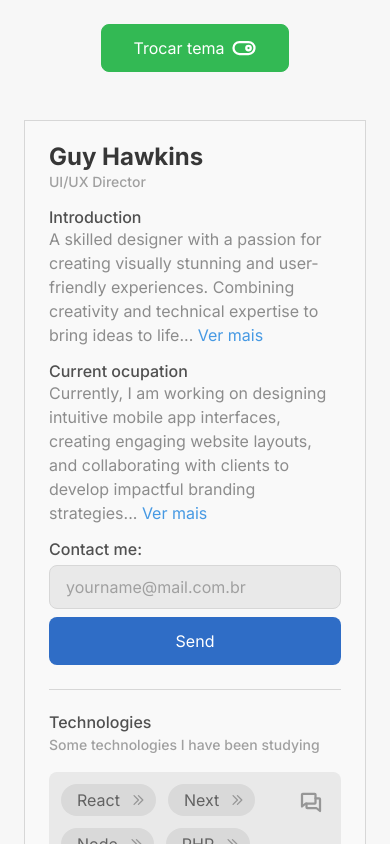
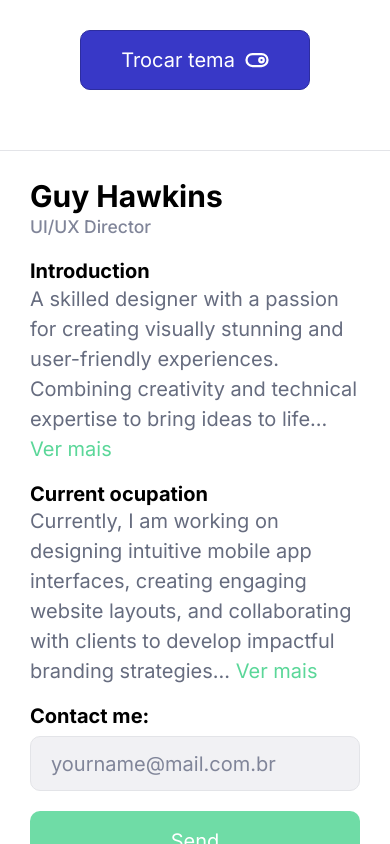
Before and after one commit to vitormarkis/nomenclatura-mentor-cycle, a React (Vite) app: page / in a window 390 px wide. Shown: the top 844 px of the page. Built offline with nearby package versions, Linux system fonts and the light colour scheme.

Commit message:
setup the colors

```diff
--- a/src/App.tsx
+++ b/src/App.tsx
@@ -18,15 +18,14 @@ export function App() {
   const ThemeIcon = theme == "dark" ? IconToggleLeft : IconToggleRight
 
   return (
-    <div className="_first grid place-items-center h-screen">
+    <div className="_floor grid place-items-center min-h-screen">
       <div className="_action">
         <button
           onClick={() => (theme == "dark" ? setTheme("light") : setTheme("dark"))}
           className={twMerge(
             "h-12 px-8 flex items-center gap-2 rounded-lg my-6",
-            "bg-background-base text-fore-ground border border-ring-base hover:bg-background-shadow",
-            "outline-none focus:outline-1 focus:outline-offset-2 focus:outline-ring-strong",
-            "dark:bg-transparent dark:hover:bg-white/5"
+            "bg-background text-color border border-ring-base hover:bg-background-shade",
+            "outline-none focus:outline-1 focus:outline-offset-2 focus:outline-ring-strong"
           )}
         >
           <span className="whitespace-nowrap">Trocar tema</span>
@@ -36,7 +35,7 @@ export function App() {
           />
         </button>
       </div>
-      <Example className="py-6 flex md:flex-row flex-col m-6 px-6 md:px-0">
+      <Example className="py-6 flex md:flex-row flex-col my-6 mx-0 sm:mx-6 px-6 border-y border-x-none sm:border-x">
         <div
           className={twMerge(
             "flex flex-col gap-4 flex-1",
@@ -53,7 +52,7 @@ export function App() {
             <A.Paragraph>
               A skilled designer with a passion for creating visually stunning and user-friendly
               experiences. Combining creativity and technical expertise to bring ideas to life...{" "}
-              <span className="font-normal text-fore-support hover:underline hover:cursor-pointer">
+              <span className="_action_fore _support font-normal text-color hover:underline hover:cursor-pointer">
                 Ver mais
               </span>
             </A.Paragraph>
@@ -64,7 +63,7 @@ export function App() {
               Currently, I am working on designing intuitive mobile app interfaces, creating
               engaging website layouts, and collaborating with clients to develop impactful branding
               strategies...{" "}
-              <span className="font-normal text-fore-support hover:underline hover:cursor-pointer">
+              <span className="_action_fore _support text-color font-normal hover:underline hover:cursor-pointer">
                 Ver mais
               </span>
             </A.Paragraph>
@@ -74,16 +73,16 @@ export function App() {
             <A.Input
               type="email"
               placeholder="yourname@mail.com.br"
-              className="_second mb-2 placeholder:text-fore-soft text-fore-strong"
+              className="_surface mb-4"
               value={emailInput}
               onChange={e => setEmailInput(e.target.value)}
             />
             <button
               className={twMerge(
-                "_secondary rounded-lg h-12 px-4 flex items-center justify-center gap-2 w-full",
-                "text-fore-ground bg-background-base",
-                "hover:bg-background-shadow",
-                "disabled:bg-background-opposite disabled:cursor-not-allowed",
+                "_support _action rounded-lg h-12 px-4 flex items-center justify-center gap-2 w-full",
+                "text-color bg-background",
+                "hover:bg-background-shade",
+                "disabled:bg-background/70 disabled:cursor-not-allowed",
                 "outline-none focus:outline-1 focus:outline-offset-2 focus:outline-ring-strong"
               )}
               disabled={emailInput.length === 0}
@@ -99,20 +98,20 @@ export function App() {
               <A.SubHeading>Some technologies I have been studying</A.SubHeading>
             </div>
 
-            <div className="_second flex gap-3 p-3 rounded-lg bg-background-base">
+            <div className="_surface flex gap-3 p-3 rounded-lg bg-background">
               <div className="flex flex-wrap gap-3">
                 {techs.map(t => (
                   <div
                     className={twMerge(
-                      "_third h-8 pl-4 pr-2 flex items-center rounded-full text-fore-ground",
-                      "bg-background-base"
+                      "_ground h-8 pl-4 pr-2 flex items-center rounded-full text-color",
+                      "bg-background"
                     )}
                   >
                     <span className="whitespace-nowrap">{t}</span>
                     <div
                       className={twMerge(
                         "h-5 w-5 ml-2 grid place-items-center rounded-full hover:cursor-pointer",
-                        "hover:bg-background-shadow"
+                        "hover:bg-background-shade"
                       )}
                     >
                       <IconCaretDoubleRight
@@ -127,7 +126,7 @@ export function App() {
                 <div
                   className={twMerge(
                     "h-9 w-9 ml-2 grid place-items-center rounded-lg hover:cursor-pointer",
-                    "hover:bg-background-shadow"
+                    "hover:bg-background-shade"
                   )}
                 >
                   <IconChat
@@ -141,15 +140,14 @@ export function App() {
           <div className="flex flex-col gap-4 mt-auto">
             <div>
               <A.Heading>Nesting</A.Heading>
-              <A.Paragraph>
+              <A.Paragraph className="mb-4">
                 Não possui a classe <strong>_action</strong>, herda as estilizações do pai
               </A.Paragraph>
               <button
                 className={twMerge(
                   "h-12 px-8 w-full flex items-center justify-center gap-2 rounded-lg",
-                  "bg-background-base text-fore-ground border border-ring-base hover:bg-background-shadow",
-                  "outline-none focus:outline-1 focus:outline-offset-2 focus:outline-ring-strong",
-                  "dark:bg-transparent dark:hover:bg-fore-ground/10"
+                  "bg-background text-color border border-ring-base hover:bg-background-shade",
+                  "outline-none focus:outline-1 focus:outline-offset-2 focus:outline-ring-strong"
                 )}
               >
                 <span className="whitespace-nowrap">Sem _action</span>
@@ -160,15 +158,14 @@ export function App() {
               </button>
             </div>
             <div>
-              <A.Paragraph>
+              <A.Paragraph className="mb-4">
                 Possui a classe <strong>_action</strong>, possui suas próprias estilizações
               </A.Paragraph>
               <button
                 className={twMerge(
                   "_action h-12 px-8 w-full flex items-center justify-center gap-2 rounded-lg",
-                  "bg-background-base text-fore-ground border border-ring-base hover:bg-background-shadow",
-                  "outline-none focus:outline-1 focus:outline-offset-2 focus:outline-ring-strong",
-                  "dark:bg-transparent dark:hover:bg-fore-ground/10"
+                  "bg-background text-color border border-ring-base hover:bg-background-shade",
+                  "outline-none focus:outline-1 focus:outline-offset-2 focus:outline-ring-strong"
                 )}
               >
                 <span className="whitespace-nowrap">Com _action</span>
--- a/src/chip/index.tsx
+++ b/src/chip/index.tsx
@@ -11,7 +11,7 @@ export default function Chip({ text, ...props }: ChipProps) {
     <div
       {...props}
       className={twMerge(
-        "flex-1 min-w-min grid place-items-center relative bg-gradient-to-b from-background-base to-middleground-shadow text-fore-ground h-8 rounded-[var(--rounded)] overflow-hidden px-4",
+        "flex-1 min-w-min grid place-items-center relative bg-gradient-to-b from-background-base to-middleground-shadow text-color h-8 rounded-[var(--rounded)] overflow-hidden px-4",
         props.className
       )}
     >
--- a/src/components/Example.tsx
+++ b/src/components/Example.tsx
@@ -13,10 +13,9 @@ export function Example({ ...props }: ExampleProps) {
         "max-w-[60rem]",
         props.className,
         `
-        bg-background-base
-        border
+        bg-background
         border-ring-base
-        text-fore-ground
+        text-color
         `
       )}
     >
--- a/src/components/atoms/Heading.tsx
+++ b/src/components/atoms/Heading.tsx
@@ -9,7 +9,7 @@ export function Heading({ ...props }: HeadingProps) {
   return (
     <h3
       {...props}
-      className={twMerge("text-fore-heading-soft font-medium leading-none mb-0.5", props.className)}
+      className={twMerge("text-heading-soft font-semibold leading-none mb-0.5", props.className)}
     >
       {props.children}
     </h3>
--- a/src/components/atoms/Input.tsx
+++ b/src/components/atoms/Input.tsx
@@ -13,8 +13,10 @@ export function Input({ type = "text", ...props }: InputProps) {
       className={twMerge(
         `
         border-ring-base
-        bg-background-base
+        bg-background
         focus:outline-ring-strong
+        placeholder:text-color-soft
+        text-color-strong
         `,
         "border rounded-lg h-11 px-4 w-full outline-none focus:outline-offset-2 focus:outline-1",
         props.className
--- a/src/components/atoms/MainHeading.tsx
+++ b/src/components/atoms/MainHeading.tsx
@@ -9,10 +9,7 @@ export function MainHeading({ ...props }: MainHeadingProps) {
   return (
     <h2
       {...props}
-      className={twMerge(
-        "text-fore-heading-base text-2xl font-black leading-none",
-        props.className
-      )}
+      className={twMerge("text-heading text-2xl font-black leading-none", props.className)}
     >
       {props.children}
     </h2>
--- a/src/components/atoms/SubHeading.tsx
+++ b/src/components/atoms/SubHeading.tsx
@@ -9,7 +9,7 @@ export function SubHeading({ ...props }: SubHeadingProps) {
   return (
     <strong
       {...props}
-      className={twMerge("text-fore-soft text-sm font-medium mb-4", props.className)}
+      className={twMerge("text-heading-sub text-sm font-medium mb-4", props.className)}
     >
       {props.children}
     </strong>
--- a/src/index.css
+++ b/src/index.css
@@ -2,197 +2,172 @@
 @tailwind utilities;
 @tailwind components;
 
-
-:root {
-  --chateau-green-50: 241 252 243;
-  --chateau-green-100: 223 249 229;
-  --chateau-green-200: 193 241 204;
-  --chateau-green-300: 144 229 165;
-  --chateau-green-400: 88 208 117;
-  --chateau-green-500: 51 185 84;
-  --chateau-green-600: 36 149 64;
-  --chateau-green-700: 31 118 53;
-  --chateau-green-800: 30 93 46;
-  --chateau-green-900: 26 77 40;
-  --chateau-green-950: 9 42 19;
-
-  --picton-blue-50: 241 248 253;
-  --picton-blue-100: 222 238 251;
-  --picton-blue-200: 197 228 248;
-  --picton-blue-300: 157 211 243;
-  --picton-blue-400: 111 185 235;
-  --picton-blue-500: 70 153 227;
-  --picton-blue-600: 56 130 216;
-  --picton-blue-700: 47 109 198;
-  --picton-blue-800: 44 88 161;
-  --picton-blue-900: 40 76 128;
-  --picton-blue-950: 29 47 78;
-
-
+@media (max-width: 640px) {
+  html {
+    font-size: 20px;
+  }
 }
 
 #root {
   font-family: "Inter";
   /* font-family: "Roboto"; */
-  background-color: #f7f7f7;
+  background-color: theme('colors.background.DEFAULT');
 }
 
-.dark #root {
-  background-color: #000;
+:root {
+  --action-hue: 240;
+  --action-saturation: 56%;
 
+  --neutral-hue: 227;
+  --neutral-sat: 11%;
+
+  --white: var(--neutral-hue) var(--neutral-sat) 100%;
+  --white-100: var(--neutral-hue) var(--neutral-sat) 95%;
+  --white-200: var(--neutral-hue) var(--neutral-sat) 90%;
+  --white-300: var(--neutral-hue) var(--neutral-sat) 85%;
+  --white-400: var(--neutral-hue) var(--neutral-sat) 80%;
+  --white-500: var(--neutral-hue) var(--neutral-sat) 75%;
+  --white-600: var(--neutral-hue) var(--neutral-sat) 70%;
+  --white-700: var(--neutral-hue) var(--neutral-sat) 65%;
+  --white-800: var(--neutral-hue) var(--neutral-sat) 60%;
+  --white-900: var(--neutral-hue) var(--neutral-sat) 55%;
+
+  --black: var(--neutral-hue) var(--neutral-sat) 0%;
+  --black-100: var(--neutral-hue) var(--neutral-sat) 5%;
+  --black-200: var(--neutral-hue) var(--neutral-sat) 10%;
+  --black-300: var(--neutral-hue) var(--neutral-sat) 15%;
+  --black-400: var(--neutral-hue) var(--neutral-sat) 20%;
+  --black-500: var(--neutral-hue) var(--neutral-sat) 25%;
+  --black-600: var(--neutral-hue) var(--neutral-sat) 30%;
+  --black-700: var(--neutral-hue) var(--neutral-sat) 35%;
+  --black-800: var(--neutral-hue) var(--neutral-sat) 40%;
+  --black-900: var(--neutral-hue) var(--neutral-sat) 45%;
 }
 
-._first {
-  --background-base: 249 249 249;
-  --background-shadow: 233 233 233;
-  --background-opposite: 220 220 220;
-  --ring-base: 215 215 215;
-  --ring-strong: 180 180 180;
-  --fore-heading-base: 55 55 55;
-  --fore-heading-soft: 80 80 80;
-  --fore-ground: 140 140 140;
-  --fore-soft: 160 160 160;
-  --fore-strong: 70 70 70;
-  --fore-support: var(--picton-blue-500);
-  --symbol: 140 140 140;
+._floor {
+  --background: var(--white);
+  --background-alt: var(--white-200);
+  --background-shade: var(--white-200);
+  --color: var(--black-900);
+  --color-strong: var(--black);
+  --color-soft: var(--white-900);
+  --heading: var(--black);
+  --heading-soft: var(--black);
+  --heading-sub: var(--white-900);
+  --ring: var(--white-200);
+  --ring-strong: var(--white-400);
+  --ring-soft: var(--white);
+  --symbol: var(--color);
+  --symbol-strong: var(--color-strong);
+  --symbol-soft: var(--color-soft);
 }
 
-._second {
-  --background-base: 233 233 233;
-  --background-shadow: 217 217 217;
-  --background-opposite: 204 204 204;
-  /* --ring-base: 215 215 215; */
-  /* --ring-strong: 180 180 180; */
-  /* --fore-heading-base: 55 55 55; */
-  /* --fore-heading-soft: 80 80 80; */
-  --fore-ground: 114 114 114;
-  /* --fore-soft: ""; */
-  /* --fore-strong: 60 60 60; */
-  /* --fore-support: 10 10 10; */
-  --symbol: 150 150 150;
+._surface {
+  --background: var(--white-100);
+  --background-alt: var(--white-300);
+  --background-shade: var(--white-300);
 }
 
-._third {
-  --background-base: 217 217 217;
-  --background-shadow: 201 201 201;
-  --background-opposite: 185 185 185;
-  /* --ring-base: 215 215 215; */
-  /* --ring-strong: 180 180 180; */
-  /* --fore-heading-base: 55 55 55; */
-  /* --fore-heading-soft: 80 80 80; */
-  --fore-ground: 98 98 98;
-  /* --fore-soft: ""; */
-  /* --fore-strong: 60 60 60; */
-  /* --fore-support: 10 10 10; */
-  --symbol: 150 150 150;
+._ground {
+  --background: var(--white-200);
+  --background-alt: var(--white-400);
+  --background-shade: var(--white-400);
+}
+
+._support {
+  --action-hue: 510;
+  --action-saturation: 61%;
+}
+
+._warn {
+  --action-hue: 40;
+  --action-saturation: 71%;
+}
+
+._action,
+._action_fore {
+  --action-color-50: var(--action-hue) var(--action-saturation) 90%;
+  --action-color-100: var(--action-hue) var(--action-saturation) 80%;
+  --action-color-200: var(--action-hue) var(--action-saturation) 70%;
+  --action-color-300: var(--action-hue) var(--action-saturation) 60%;
+  --action-color-400: var(--action-hue) var(--action-saturation) 55%;
+  --action-color-500: var(--action-hue) var(--action-saturation) 50%;
+  --action-color-600: var(--action-hue) var(--action-saturation) 45%;
+  --action-color-700: var(--action-hue) var(--action-saturation) 40%;
+  --action-color-800: var(--action-hue) var(--action-saturation) 30%;
+  --action-color-900: var(--action-hue) var(--action-saturation) 20%;
+  --action-color-950: var(--action-hue) var(--action-saturation) 10%;
 }
 
 ._action {
-  --background-base: var(--chateau-green-500);
-  --background-shadow: 46 168 77;
-  --background-opposite: var(--chateau-green-600);
-  --ring-base: var(--chateau-green-500);
-  --ring-strong: var(--chateau-green-600);
-  /* --fore-heading-base: 55 55 55; */
-  /* --fore-heading-soft: 80 80 80; */
-  --fore-ground: 255 255 255;
-  /* --fore-soft: ""; */
-  /* --fore-strong: 60 60 60; */
-  /* --fore-support: 10 10 10; */
-  --symbol: 255 255 255;
+  --background: var(--action-color-500);
+  --background-alt: var(--action-color-600);
+  --background-shade: var(--action-color-600);
+  --color: var(--color-strong);
+  --color-strong: var(--white);
+  --color-soft: var(--color-strong);
+  --heading: var(--color-strong);
+  --heading-soft: var(--color-strong);
+  --heading-sub: var(--color-strong);
+  --ring: var(--action-color-700);
+  --ring-strong: var(--action-color-800);
+  --ring-soft: var(--action-color-600);
+  --symbol: var(--color);
+  --symbol-strong: var(--color-strong);
+  --symbol-soft: var(--color-soft);
 }
 
-._secondary {
-  --background-base: var(--picton-blue-500);
-  --background-shadow: var(--picton-blue-600);
-  --background-opposite: var(--picton-blue-700);
-  --ring-base: var(--picton-blue-500);
-  --ring-strong: var(--picton-blue-600);
-  /* --fore-heading-base: 255 255 255; */
-  /* --fore-heading-soft: 200 200 200; */
-  --fore-ground: 255 255 255;
-  /* --fore-soft: ""; */
-  /* --fore-strong: 210 210 210; */
-  /* --fore-support: 10 10 10; */
-  --symbol: 255 255 255;
+._action_fore {
+  --color: var(--action-color-300);
+  --color-strong: var(--action-color-600);
+  --color-soft: var(--action-color-400);
+  --heading: var(--action-color-600);
+  --heading-soft: var(--action-color-500);
+  --heading-sub: var(--action-color-500);
 }
 
-
-/* --middleground-base: 233 233 233;
---middleground-shadow: 217 217 217;
---frontground-base: 217 217 217;
---frontground-shadow: 201 201 201; */
-
-.dark ._first {
-  --background-base: 0 0 0;
-  --background-shadow: 236 236 236;
-  --background-opposite: "";
-  --ring-base: 47 47 47;
-  --ring-strong: 70 70 70;
-  --fore-heading-base: 255 255 255;
-  --fore-heading-soft: 175 175 175;
-  --fore-ground: 130 130 130;
-  --fore-soft: 110 110 110;
-  --fore-strong: 255 255 255;
-  /* --fore-support: 10 10 10; */
-  --symbol: 130 130 130;
+.dark ._floor {
+  --background: var(--black);
+  --background-alt: var(--black-200);
+  --background-shade: var(--black-200);
+  --color: var(--white-900);
+  --color-strong: var(--white);
+  --color-soft: var(--black-900);
+  --heading: var(--white);
+  --heading-soft: var(--white);
+  --heading-sub: var(--black-900);
+  --ring: var(--black-200);
+  --ring-strong: var(--black-400);
+  --ring-soft: var(--black);
+  --symbol: var(--color);
+  --symbol-strong: var(--color-strong);
+  --symbol-soft: var(--color-soft);
 }
 
-.dark ._second {
-  --background-base: 30 30 30;
-  --background-shadow: 50 50 50;
-  --background-opposite: "";
-  /* --ring-base: 47 47 47; */
-  /* --ring-strong: 70 70 70; */
-  /* --fore-heading-base: 255 255 255; */
-  /* --fore-heading-soft: 200 200 200; */
-  --fore-ground: 145 145 145;
-  /* --fore-soft: ""; */
-  /* --fore-strong: 210 210 210; */
-  /* --fore-support: 10 10 10; */
-  --symbol: 145 145 145;
+.dark ._surface {
+  --background: var(--black-200);
+  --background-alt: var(--black-400);
+  --background-shade: var(--black-400);
+  --ring: var(--black-300);
+  --ring-strong: var(--black-500);
+  --ring-soft: var(--black-100);
 }
 
-.dark ._third {
-  --background-base: 50 50 50;
-  --background-shadow: 60 60 60;
-  --background-opposite: "";
-  /* --ring-base: 47 47 47; */
-  /* --ring-strong: 70 70 70; */
-  /* --fore-heading-base: 255 255 255; */
-  /* --fore-heading-soft: 200 200 200; */
-  --fore-ground: 160 160 160;
-  /* --fore-soft: ""; */
-  /* --fore-strong: 210 210 210; */
-  /* --fore-support: 10 10 10; */
-  --symbol: 90 90 90;
+.dark ._ground {
+  --background: var(--black-300);
+  --background-alt: var(--black-500);
+  --background-shade: var(--black-500);
+  --ring: var(--black-400);
+  --ring-strong: var(--black-600);
+  --ring-soft: var(--black-200);
 }
 
-.dark ._action {
-  /* --background-base: var(--chateau-green-500); */
-  /* --background-shadow: var(--chateau-green-950); */
-  --background-opposite: "";
-  --ring-base: var(--chateau-green-500);
-  /* --ring-strong: 180 180 180; */
-  /* --fore-heading-base: 55 55 55; */
-  /* --fore-heading-soft: 80 80 80; */
-  --fore-ground: var(--chateau-green-500);
-  /* --fore-soft: ""; */
-  /* --fore-strong: 60 60 60; */
-  /* --fore-support: 10 10 10; */
-  --symbol: var(--chateau-green-500);
+body {
+  background-color: rgb(var(--background));
 }
 
-.dark ._secondary {
-  /* --background-base: var(--picton-blue-500); */
-  /* --background-shadow: var(--picton-blue-600); */
-  /* --background-opposite: var(--picton-blue-700); */
-  /* --ring-base: 47 47 47; */
-  /* --ring-strong: 70 70 70; */
-  /* --fore-heading-base: 255 255 255; */
-  /* --fore-heading-soft: 200 200 200; */
-  /* --fore-ground: 255 255 255; */
-  /* --fore-soft: ""; */
-  /* --fore-strong: 210 210 210; */
-  /* --symbol: 255 255 255; */
+* {
+  @apply border-ring;
 }
+
+/* } */
--- a/tailwind.config.js
+++ b/tailwind.config.js
@@ -8,52 +8,31 @@ export default {
       transparent: "transparent",
       white: "#fff",
       black: "#000",
-      "picton-blue": {
-        50: "rgb(var(--picton-blue-50) / <alpha-value>)",
-        100: "rgb(var(--picton-blue-100) / <alpha-value>)",
-        200: "rgb(var(--picton-blue-200) / <alpha-value>)",
-        300: "rgb(var(--picton-blue-300) / <alpha-value>)",
-        400: "rgb(var(--picton-blue-400) / <alpha-value>)",
-        500: "rgb(var(--picton-blue-500) / <alpha-value>)",
-        600: "rgb(var(--picton-blue-600) / <alpha-value>)",
-        700: "rgb(var(--picton-blue-700) / <alpha-value>)",
-        800: "rgb(var(--picton-blue-800) / <alpha-value>)",
-        900: "rgb(var(--picton-blue-900) / <alpha-value>)",
-        950: "rgb(var(--picton-blue-950) / <alpha-value>)",
-      },
-      "chateau-green": {
-        50: "rgb(var(--chateau-green-50) / <alpha-value>)",
-        100: "rgb(var(--chateau-green-100) / <alpha-value>)",
-        200: "rgb(var(--chateau-green-200) / <alpha-value>)",
-        300: "rgb(var(--chateau-green-300) / <alpha-value>)",
-        400: "rgb(var(--chateau-green-400) / <alpha-value>)",
-        500: "rgb(var(--chateau-green-500) / <alpha-value>)",
-        600: "rgb(var(--chateau-green-600) / <alpha-value>)",
-        700: "rgb(var(--chateau-green-700) / <alpha-value>)",
-        800: "rgb(var(--chateau-green-800) / <alpha-value>)",
-        900: "rgb(var(--chateau-green-900) / <alpha-value>)",
-        950: "rgb(var(--chateau-green-950) / <alpha-value>)",
-      },
       background: {
-        base: "rgb(var(--background-base) / <alpha-value>)",
-        shadow: "rgb(var(--background-shadow) / <alpha-value>)",
-        opposite: "rgb(var(--background-opposite) / <alpha-value>)",
+        DEFAULT: "hsla(var(--background) / <alpha-value>)",
+        alt: "hsla(var(--background-alt) / <alpha-value>)",
+        shade: "hsla(var(--background-shade) / <alpha-value>)",
       },
       ring: {
-        base: "rgb(var(--ring-base) / <alpha-value>)",
-        strong: "rgb(var(--ring-strong) / <alpha-value>)",
+        DEFAULT: "hsla(var(--ring) / <alpha-value>)",
+        strong: "hsla(var(--ring-strong) / <alpha-value>)",
+        soft: "hsla(var(--ring-soft) / <alpha-value>)",
       },
-      fore: {
-        heading: {
-          base: "rgb(var(--fore-heading-base) / <alpha-value>)",
-          soft: "rgb(var(--fore-heading-soft) / <alpha-value>)",
-        },
-        ground: "rgb(var(--fore-ground) / <alpha-value>)",
-        soft: "rgb(var(--fore-soft) / <alpha-value>)",
-        strong: "rgb(var(--fore-strong) / <alpha-value>)",
-        support: "rgb(var(--fore-support) / <alpha-value>)",
+      color: {
+        DEFAULT: "hsla(var(--color) / <alpha-value>)",
+        strong: "hsla(var(--color-strong) / <alpha-value>)",
+        soft: "hsla(var(--color-soft) / <alpha-value>)",
       },
-      symbol: "rgb(var(--symbol) / <alpha-value>)",
+      heading: {
+        DEFAULT: "hsla(var(--heading) / <alpha-value>)",
+        sub: "hsla(var(--heading-sub) / <alpha-value>)",
+        soft: "hsla(var(--heading-soft) / <alpha-value>)",
+      },
+      symbol: {
+        DEFAULT: "hsla(var(--symbol) / <alpha-value>)",
+        sub: "hsla(var(--symbol-sub) / <alpha-value>)",
+        soft: "hsla(var(--symbol-soft) / <alpha-value>)",
+      },
     },
   },
   plugins: [],
```
